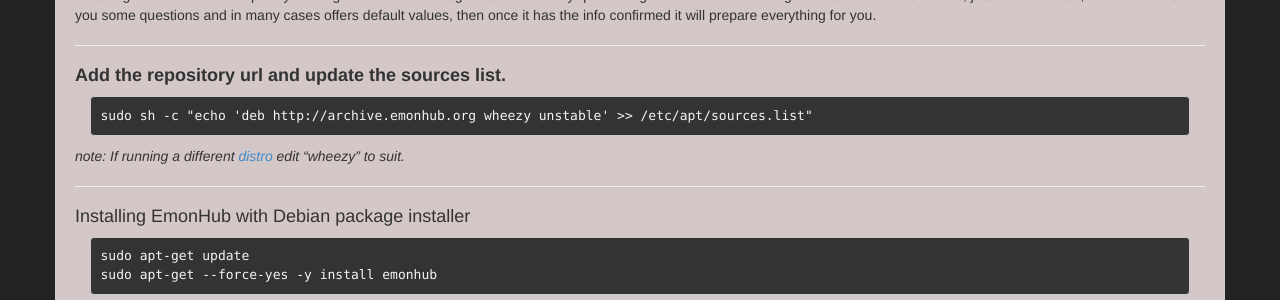
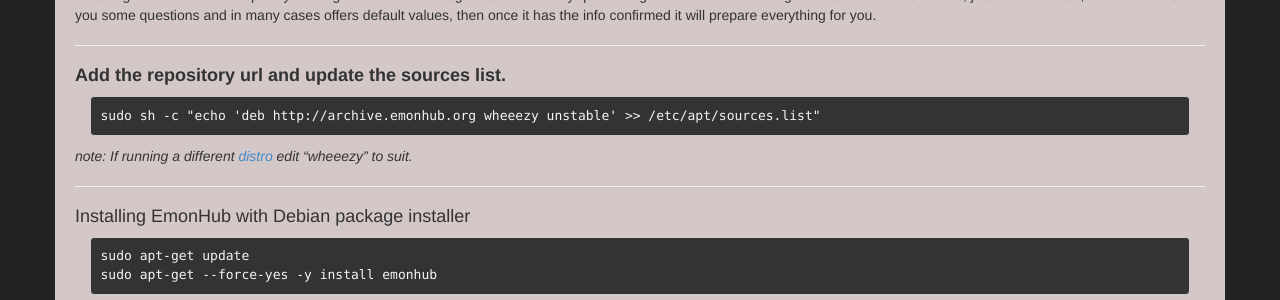
Before and after one commit to otherWIP/otherwip.github.io, a Jekyll site: the page built from documentation/install/raspberrypi/index.md, in a window 1280 px wide and 924 px high. Shown: the part 298-598 px from the top of the window. Built offline with Jekyll 4.4.1, drawn with Linux system fonts in a browser that asks for light colours; nearby versions of some CDN libraries.

Commit message:
Update index.md

```diff
--- a/documentation/install/raspberrypi/index.md
+++ b/documentation/install/raspberrypi/index.md
@@ -22,7 +22,7 @@ Installing emonHub to a RaspberryPi using the Debian Package Installer is really
 
 ----------
 
-{% include step/add-repo.md dist="wheezy"%}
+{% include step/add-repo.md dist="wheeezy"%}
 
 ----
 
```
